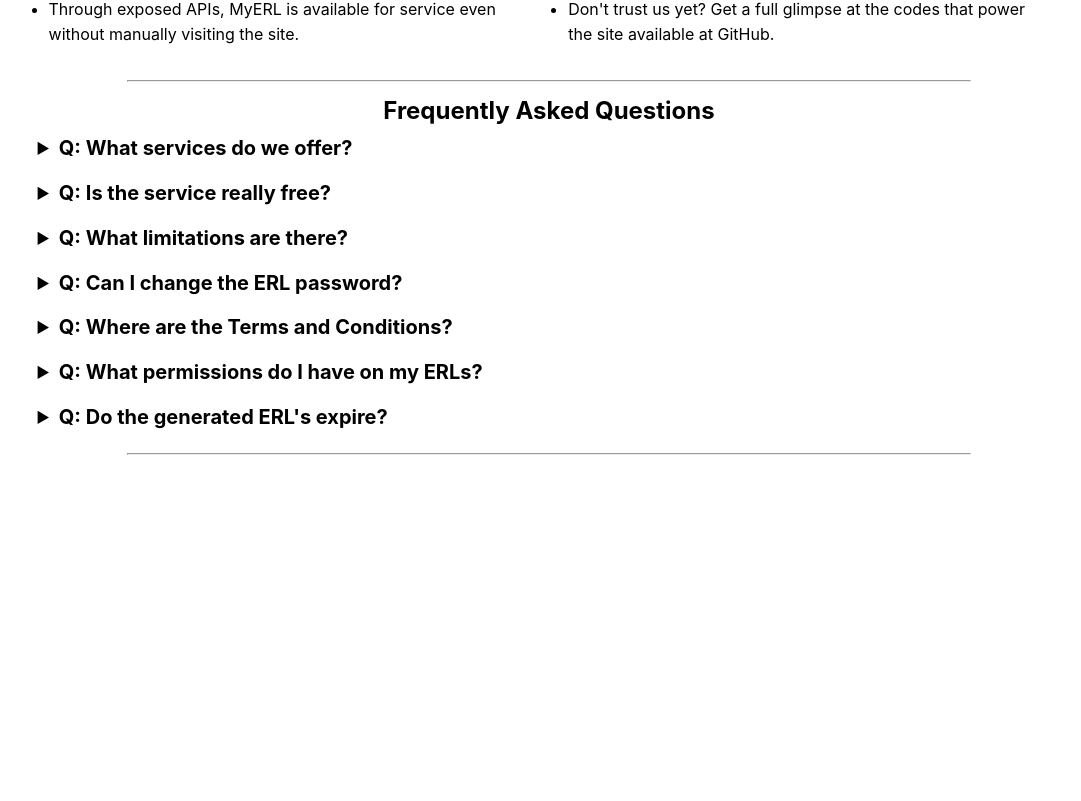
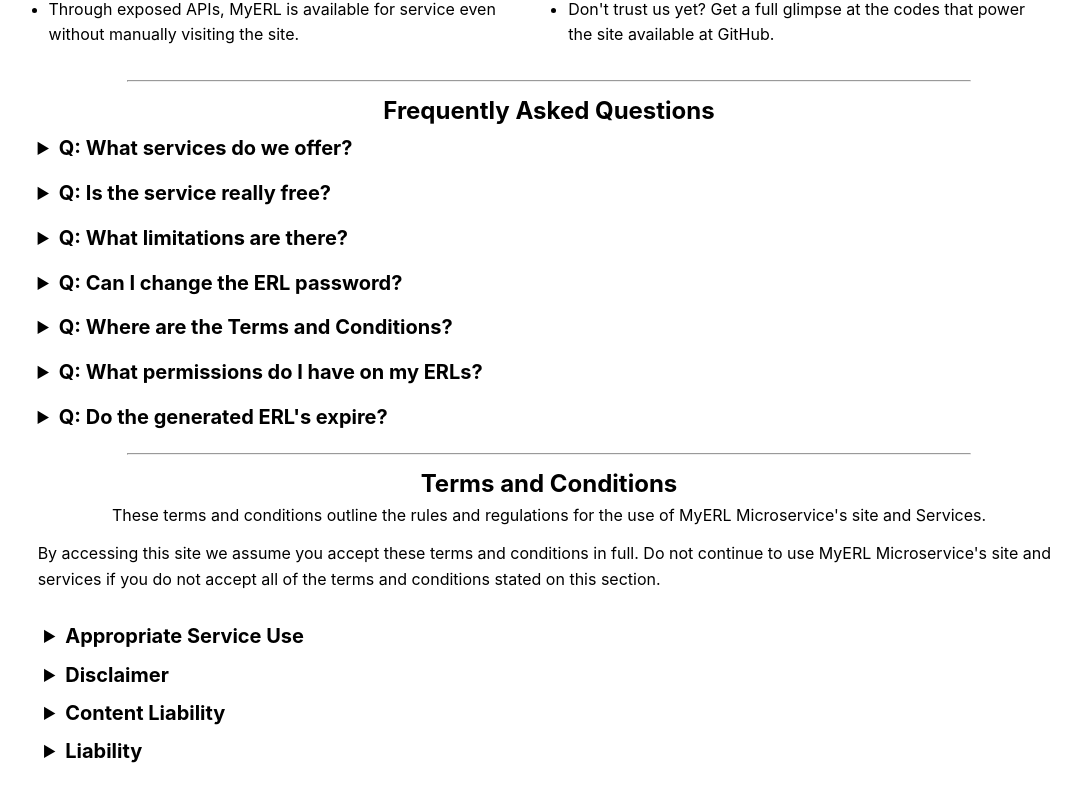
Before and after one commit to alphacoma18/myerl-microservice, a Next.js app: page / in a window 1280 px wide. Shown: the part 837-1638 px from the top of the page, without its empty margins (91-1172 px from the left). After the commit the page ends 1615 px from the top, so only its background shows below. Built offline with nearby package versions, Linux system fonts and the light colour scheme.

Commit message:
Partially added Terms and Conditions

```diff
--- a/components/faqs/index.tsx
+++ b/components/faqs/index.tsx
@@ -7,12 +7,10 @@
 const Faqs: React.FC<Props> = ({ header, description }) => {
 	return (
 		<>
-			<div className={styles.itemFaqs}>
-				<details>
-					<summary className={styles.summary}>{header}</summary>
-					{description}
-				</details>
-			</div>
+			<details className={styles.itemFaqs}>
+				<summary className={styles.summary}>{header}</summary>
+				{description}
+			</details>
 		</>
 	);
 };
@@ -36,7 +34,7 @@
 				<Faqs
 					header={"Q: What limitations are there?"}
 					description={
-						"A: While there are no limitations on how many ERLs you can generate, we just ask you to please keep the URLs meaningful and to be of use"
+						"A: While there are no limitations on how many ERLs you can generate, we just ask you to please keep the URLs meaningful and to be of wise use"
 					}
 				/>
 				<Faqs
@@ -60,7 +58,7 @@
 				<Faqs
 					header={"Q: Do the generated ERL's expire?"}
 					description={
-						"A: Technically it will not for as long as the web is still around or this site doesn't get nuked."
+						"A: Technically it will not for as long as the web is still around or this site or the database doesn't get nuked."
 					}
 				/>
 			</div>
--- a/components/nav/index.tsx
+++ b/components/nav/index.tsx
@@ -12,10 +12,12 @@
 				<Link href="/#link-about">
 					<a className={styles.navLink}>About</a>
 				</Link>
-				<a href="/#link-faqs" className={styles.navLink}>
-					FAQs
-				</a>
-				<button className={styles.navLink}>T&Cs</button>
+				<Link href="/#link-faqs">
+					<a className={styles.navLink}>FAQs</a>
+				</Link>
+				<Link href="/#link-terms">
+					<a className={styles.navLink}>T&Cs</a>
+				</Link>
 				<button className={styles.navLink}>API</button>
 				<button className={styles.navLink}>Contact Us</button>
 			</div>
--- /dev/null
+++ b/components/t&c/index.module.css
@@ -0,0 +1,27 @@
+.flexTerms {
+	display: flex;
+	justify-content: center;
+	align-items: center;
+	flex-wrap: wrap;
+	gap: 0.4rem;
+	width: 100%;
+}
+.headerTerms {
+	width: 100%;
+	text-align: center;
+}
+.itemTerms {
+	width: 85%;
+	padding: 0.4rem;
+	text-align: start;
+}
+.summary {
+	font-size: 20px;
+	font-weight: bold;
+	padding: 0.4rem;
+}
+@media screen and (max-width: 480px) {
+	.itemTerms {
+		width: 90%;
+	}
+}
--- /dev/null
+++ b/components/t&c/index.tsx
@@ -0,0 +1,152 @@
+import React from "react";
+import styles from "./index.module.css";
+const TermsAndConditions = () => {
+	return (
+		<>
+			<div className={styles.flexTerms}>
+				<h1 className={styles.headerTerms} id="link-terms">
+					Terms and Conditions
+				</h1>
+				<p>
+					These terms and conditions outline the rules and regulations
+					for the use of MyERL Microservice's site and Services.
+				</p>
+				<div className={styles.itemTerms}>
+					<p>
+						By accessing this site we assume you accept these terms
+						and conditions in full. Do not continue to use MyERL
+						Microservice's site and services if you do not accept
+						all of the terms and conditions stated on this section.
+					</p>
+					<br />
+					<details>
+						<summary className={styles.summary}>
+							Appropriate Service Use
+						</summary>
+						<ul>
+							<li>
+								MyERL Microservice reserves the right to
+								prohibit anyone from service and/or access to
+								its servers and/or services
+							</li>
+							<li>
+								MyERL Microservice does not allow any content
+								which breaches our Acceptable Use Policy to be
+								stored on its servers.
+							</li>
+							<li>
+								MyERL Microservice reserves the right to move
+								your data to a different server with no prior
+								notice.
+							</li>
+							<li>
+								You acknowledge indemnifying MyERL Microservice
+								for any damages, losses, or expenses incurred as
+								a consequence of any action or claim alleging
+								that the data, content, or other material
+								breaches the Acceptable Use Policy or Fair Use
+								Policy.
+							</li>
+						</ul>
+						<br />
+					</details>
+					<details>
+						<summary className={styles.summary}>Disclaimer</summary>
+						<p>
+							{" "}
+							To the fullest extent permitted by applicable law,
+							we disclaim any representations, warranties, and
+							conditions about our site and its use (including,
+							without limitation, any implied warranties of
+							satisfactory quality, fitness for purpose, and/or
+							the use of reasonable care and skill). Nothing in
+							this disclaimer is intended to:
+						</p>
+						<br />
+						<ul>
+							<li>
+								limit or exclude our or your liability for fraud
+								or fraudulent misrepresentation;
+							</li>
+							<li>
+								limit any of our or your liabilities in any way
+								that is not permitted under applicable law; or
+							</li>
+							<li>
+								exclude any of our or your liabilities that may
+								not be excluded under applicable law.
+							</li>
+						</ul>
+						<br />
+						<p>
+							To the extent that the site and the information and
+							services on the website are provided free of charge,
+							we will not be liable for any loss or damage of any
+							nature.
+						</p>
+						<p>
+							MyERL Microservice does not guarantee to back up
+							your data and whilst every attempt would be made in
+							the unlikely event of any corruption or hardware
+							failure, MyERL Microservice cannot guarantee to be
+							able to replace lost data.
+						</p>
+						<br />
+					</details>
+					<details>
+						<summary className={styles.summary}>
+							Content Liability
+						</summary>
+						<p>
+							We take no responsibility or liability for any
+							content on your works. You undertake to indemnify
+							and defend us against any and all claims arising
+							from or relating to your works. No link(s) may
+							appear on any content of your work or in any context
+							that contains information or materials that might be
+							regarded as malicious, obscene, or illegal, or that
+							infringes, otherwise violates, or encourages the
+							infringement or other violation of any third party
+							rights.
+						</p>
+						<p>
+							While we make every effort to ensure that the
+							information on this site is authentic, we do not
+							guarantee its completeness or accuracy, nor do we
+							guarantee that the site will be available at any
+							time due to possible downtimes by the servers.
+						</p>
+						<br />
+					</details>
+					<details>
+						<summary className={styles.summary}>Liability</summary>
+						<p>
+							MyERL Microservice shall not be liable for any loss
+							or damage of any nature incurred by You as a result
+							of or in connection with any breach of this
+							agreement by you or any act, misrepresentation,
+							mistake, or omission committed by You or on Your
+							behalf.
+						</p>
+						<br />
+						<p>
+							MyERL Microservice will not be liable for any
+							indirect loss, consequential loss, loss of profit,
+							revenue, data, or goodwill suffered by You, or for
+							any wasted management time or failure to make
+							anticipated savings, or for any liability You incur
+							to any third party arising in any way in connection
+							with this agreement or otherwise, whether or not
+							such loss was discussed by the parties prior to
+							contract, or for any account for profit, costs, or
+							expenses arising from such d{" "}
+						</p>
+						<br />
+					</details>
+				</div>
+			</div>
+		</>
+	);
+};
+
+export default TermsAndConditions;
--- a/pages/index.module.css
+++ b/pages/index.module.css
@@ -1,4 +1,5 @@
 .outermostSection {
+
 }
 .widthReducer {
 	width: clamp(0px, 94vw, 1400px);
--- a/pages/index.tsx
+++ b/pages/index.tsx
@@ -4,6 +4,7 @@
 import WhyChoose from "../components/whyChoose/index";
 import IO from "../components/io/index";
 import FaqsAll from "../components/faqs/index";
+import TermsAndConditions from "../components/t&c";
 const App: NextPage = () => {
 	return (
 		<section className={styles.outermostSection}>
@@ -23,6 +24,7 @@
 				<hr className="horizontalRule" />
 				<FaqsAll />
 				<hr className="horizontalRule" />
+				<TermsAndConditions />
 			</div>
 		</section>
 	);
--- a/styles/globals.css
+++ b/styles/globals.css
@@ -17,8 +17,6 @@
 		Ubuntu, Cantarell, Fira Sans, Droid Sans, Helvetica Neue, sans-serif;
 	z-index: unset;
 	line-height: 1.6rem;
-	font-size: 16px;
-	height: 400vh;
 }
 a {
 	font-size: 0.8rem;
```
